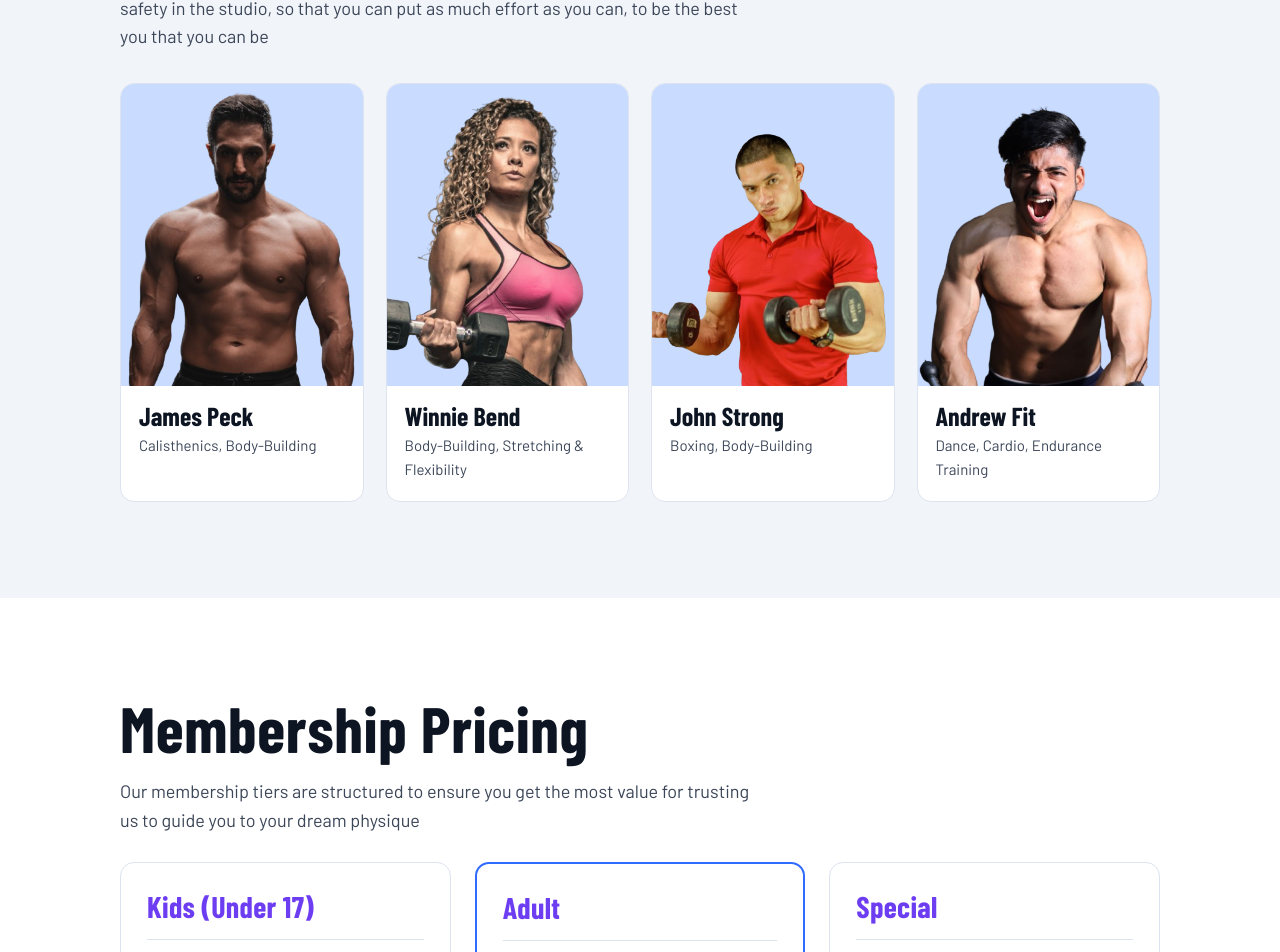
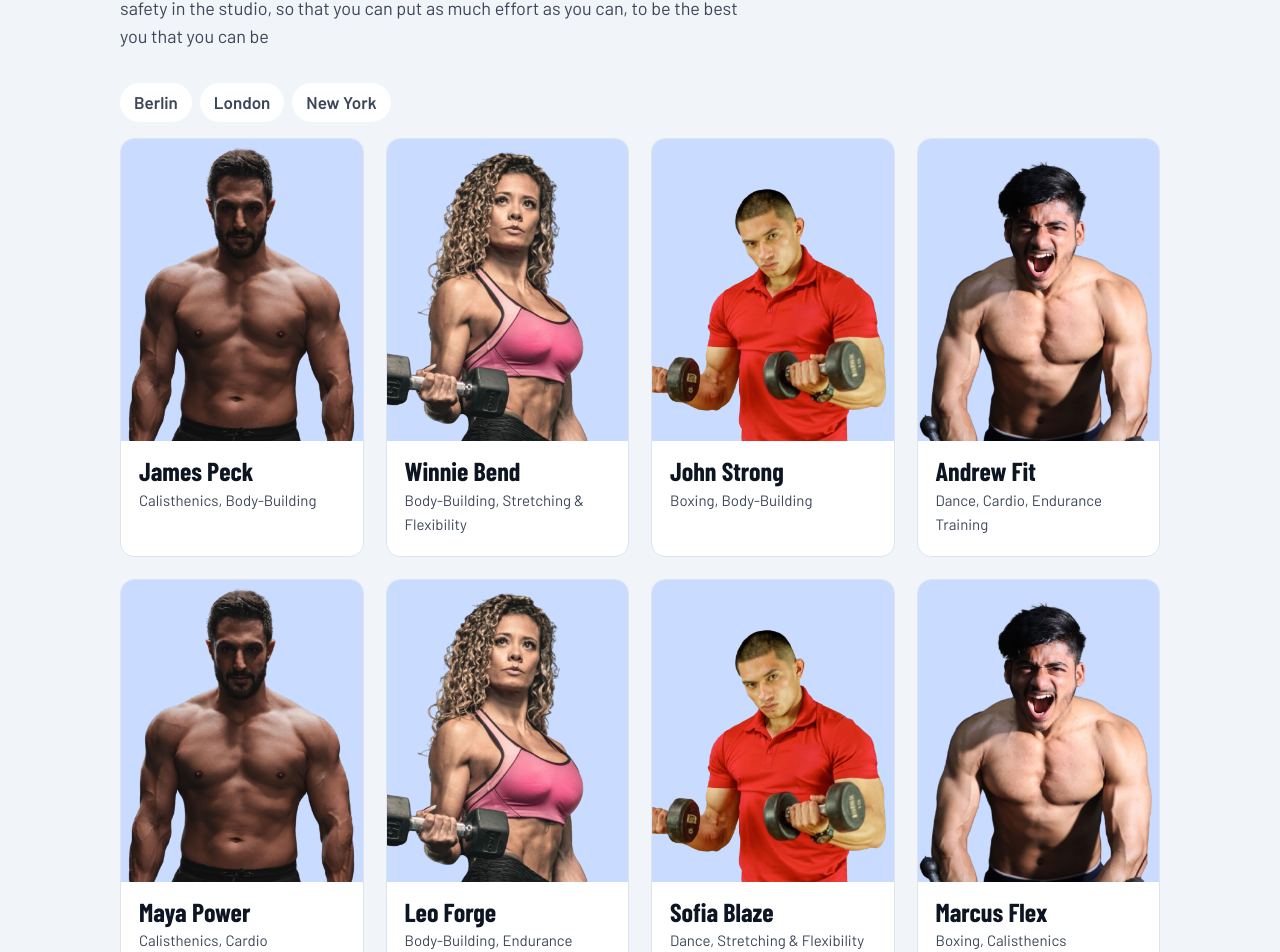
Before and after one commit to barcs-manani/grit-nexted-fitness-studio, a React (Vite) app: page / in a window 1280 px wide. Shown: the part 1698-2650 px from the top of the page. Built offline with nearby package versions, Linux system fonts and the light colour scheme; a web font is replaced by a local one.

Commit message:
feat: created reusable filter component and renamed the location and social link files

```diff
--- a/src/components/home/sections/Trainers.jsx
+++ b/src/components/home/sections/Trainers.jsx
@@ -1,15 +1,38 @@
+import { useState } from "react";
+import { BranchLocations } from "../../../data/Locations";
 import { TrainersData } from "../../../data/Trainers";
+import { Filters } from "../../shared/Filters";
 
 export const Trainers = () => {
+    const [filteredTrainers, setFilteredTrainers] = useState(
+        Array.isArray(TrainersData)
+            ? TrainersData
+            : []
+    );
+    const filterFields = (
+        Array.isArray(BranchLocations)
+            ? BranchLocations
+            : []
+    ).map((b) => b.city);
+
+    const handleSelectFilterItem = (selected) => {
+
+        setFilteredTrainers()
+    };
     return (
         <div id="trainers" className="w-full flex justify-center py-(--section-gap) bg-(--bg-secondary)">
             <div className="w-full flex flex-col items-start gap-4 max-w-(--max-w) px-(--gutter)">
                 <h2 className="font-bold text-[34px] sm:text-[5vw] xl:text-12 text-(--ink)">Trained For Toughness</h2>
-                <p className="max-w-[62ch] text-[18px] text-(--ink-soft) mb-4">Our experienced team of trainers are here to ensure your physical growth and safety in the studio, so
-                    that
-                    you can put as much effort as you can, to be the best you that you can be</p>
+                <p className="max-w-[62ch] text-[18px] text-(--ink-soft) mb-4">
+                    Our experienced team of trainers are here to ensure your physical growth and safety in the studio, so
+                    that you can put as much effort as you can, to be the best you that you can be
+                </p>
+                <Filters
+                    fields={filterFields}
+                    setSelected={handleSelectFilterItem}
+                />
                 <div className="w-full grid grid-cols-1 sm:grid-cols-2 md:grid-cols-4 gap-5.5">
-                    {TrainersData.map((t, idx) => (
+                    {filteredTrainers.map((t, idx) => (
                         <div key={idx} className="rounded-(--card-radius) overflow-hidden bg-white border border-(--line) transition-all delay-150 ease-in-out hover:-translate-y-1.5 hover:shadow-xl">
                             <div className="bg-(--ice)">
                                 <img className="block w-full aspect-4/5 object-cover" alt="trainer image" src={t.img} />
--- /dev/null
+++ b/src/components/shared/Filters.jsx
@@ -0,0 +1,45 @@
+import { useState } from "react";
+
+const Filters = ({
+    fields = [],
+    setSelected
+}) => {
+    const [localSelect, setLocalSelect] = useState([]);
+    const handleSelect = (field) => {
+        if (localSelect.includes(field)) {
+            setLocalSelect((prev) => {
+                return prev.filter(i => i !== field)
+            })
+        } else {
+            setLocalSelect((prev) => {
+                return [
+                    ...prev,
+                    field
+                ]
+            })
+        }
+        if (typeof setSelected === "function") {
+            setSelected(localSelect);
+        }
+    };
+
+    if (!fields.length) return <></>;
+    return (
+        <div className="flex flex-wrap gap-2">
+            {fields.map((f, idx) => {
+                const selected = localSelect.includes(f);
+                return (
+                <button
+                    key={idx}
+                    className={`py-1.5 px-3.5 ${selected ? 'bg-(--blue) text-white' : 'bg-(--bg) text-(--ink-soft)'} font-semibold no-underline rounded-(--btn-radius) transition-colors delay-200 ease-in-out hover:bg-(--blue-dark)`}
+                    onClick={() => handleSelect(f)}
+                >
+                    {f}
+                </button>
+                )
+            })}
+        </div>
+    );
+};
+
+export { Filters }
--- a/src/components/shared/Footer.jsx
+++ b/src/components/shared/Footer.jsx
@@ -1,4 +1,6 @@
-import { Branches, Contacts } from "../../data/FooterData";
+import { BranchLocations } from "../../data/Locations";
+import { SocialLinks } from "../../data/SocialLinks";
+
 
 export const Footer = () => {
     return (
@@ -12,7 +14,7 @@ export const Footer = () => {
                     <div className="footer-branches">
                         <h2 className="mb-3.5 text-[30px] text-white">Where to Find Us</h2>
                         <ul className="list-none flex flex-col gap-1.5">
-                            {Branches.map((b, idx) => (
+                            {BranchLocations.map((b, idx) => (
                                 <li key={idx}>- {b.city}, {b.country}</li>
                             ))}
                         </ul>
@@ -20,7 +22,7 @@ export const Footer = () => {
                     <div className="footer-contacts">
                         <h2 className="mb-3.5 text-[30px] text-white">Contacts</h2>
                         <ul className="list-none flex flex-col gap-1.5">
-                            {Contacts.map((c, idx) => (
+                            {SocialLinks.map((c, idx) => (
                                 <li key={idx}>
                                     <a href={c.link} className="text-(--ice) no-underline hover:text-white hover:underline">{c.platform}</a>
                                 </li>
--- a/src/components/shared/modals/Registration.jsx
+++ b/src/components/shared/modals/Registration.jsx
@@ -1,11 +1,11 @@
 import { useState } from "react";
-import { Branches } from "../../../data/FooterData";
 import { Age } from "../../../data/FormFields";
 import 'react-phone-number-input/style.css';
 import '../../../styles/PhoneInput.css'
 import PhoneInput from 'react-phone-number-input'
 import flags from 'react-phone-number-input/flags'
 import { fieldClass } from "../../../styles/FormStyles";
+import { BranchLocations } from "../../../data/Locations";
 
 const RegistrationModal = ({
     open,
@@ -66,7 +66,7 @@ const RegistrationModal = ({
         const formDataFmt = {
             ...formData,
             age: Age.filter((i) => `${i.id}` === formData.age).group,
-            branch: Branches.filter((j) => `${j.id}` === formData.branch).city
+            branch: BranchLocations.filter((j) => `${j.id}` === formData.branch).city
         }
         if (onSubmit === "function") {
             setFormData(defaultFormData);
@@ -169,7 +169,7 @@ const RegistrationModal = ({
                             value={formData.branch}
                         >
                             <option value="" disabled>Select the member's location</option>
-                            {Branches.map((b) => (
+                            {BranchLocations.map((b) => (
                                 <option
                                     key={b.id}
                                     value={`${b.id}`}
--- a/src/data/FooterData.js
+++ /dev/null
@@ -1,38 +0,0 @@
-const Branches = [
-    {
-        id: 1,
-        country: "Germany",
-        city: "Berlin"
-    },
-    {
-        id: 2,
-        country: "United Kingdom",
-        city: "London"
-    },
-    {
-        id: 3,
-        country: "United State of America",
-        city: "New York"
-    }
-];
-
-const Contacts = [
-    {
-        platform: "Facebook",
-        link: "#"
-    },
-    {
-        platform: "X",
-        link: "#"
-    },
-    {
-        platform: "Pinterest",
-        link: "#"
-    },
-    {
-        platform: "LinkedIn",
-        link: "#"
-    }
-];
-
-export { Contacts, Branches }
--- /dev/null
+++ b/src/data/Locations.js
@@ -0,0 +1,19 @@
+const BranchLocations = [
+    {
+        id: 1,
+        country: "Germany",
+        city: "Berlin"
+    },
+    {
+        id: 2,
+        country: "United Kingdom",
+        city: "London"
+    },
+    {
+        id: 3,
+        country: "United State of America",
+        city: "New York"
+    }
+];
+
+export { BranchLocations }
--- /dev/null
+++ b/src/data/SocialLinks.js
@@ -0,0 +1,20 @@
+const SocialLinks = [
+    {
+        platform: "Facebook",
+        link: "#"
+    },
+    {
+        platform: "X",
+        link: "#"
+    },
+    {
+        platform: "Pinterest",
+        link: "#"
+    },
+    {
+        platform: "LinkedIn",
+        link: "#"
+    }
+];
+
+export { SocialLinks }
--- a/src/data/Trainers.js
+++ b/src/data/Trainers.js
@@ -1,24 +1,66 @@
-import { trainerTwo, trainerFour, trainerOne, trainerThree } from "../assets/images";
+import {
+    trainerTwo, trainerFour, trainerOne, trainerThree
+} from "../assets/images";
 
 const TrainersData = [
     {
         name: "James Peck",
         fields: ["Calisthenics", "Body-Building"],
+        location: "Berlin",
         img: trainerOne
     },
     {
         name: "Winnie Bend",
         fields: ["Body-Building", "Stretching & Flexibility"],
+        location: "London",
         img: trainerTwo
     },
     {
         name: "John Strong",
         fields: ["Boxing", "Body-Building"],
+        location: "New York",
         img: trainerThree
     },
     {
         name: "Andrew Fit",
         fields: ["Dance", "Cardio", "Endurance Training"],
+        location: "Berlin",
+        img: trainerFour
+    },
+    {
+        name: "Maya Power",
+        fields: ["Calisthenics", "Cardio"],
+        location: "London",
+        img: trainerOne
+    },
+    {
+        name: "Leo Forge",
+        fields: ["Body-Building", "Endurance Training"],
+        location: "New York",
+        img: trainerTwo
+    },
+    {
+        name: "Sofia Blaze",
+        fields: ["Dance", "Stretching & Flexibility"],
+        location: "Berlin",
+        img: trainerThree
+    },
+    {
+        name: "Marcus Flex",
+        fields: ["Boxing", "Calisthenics"],
+        location: "London",
+        img: trainerFour
+    },
+    {
+        name: "Elena Strike",
+        fields: ["Boxing", "Cardio"],
+        location: "New York",
+        img: trainerOne
+    },
+    {
+        name: "Noah Pulse",
+        fields: ["Endurance Training", "Stretching & Flexibility"],
+        location: "Berlin",
         img: trainerFour
     }
 ];
```
